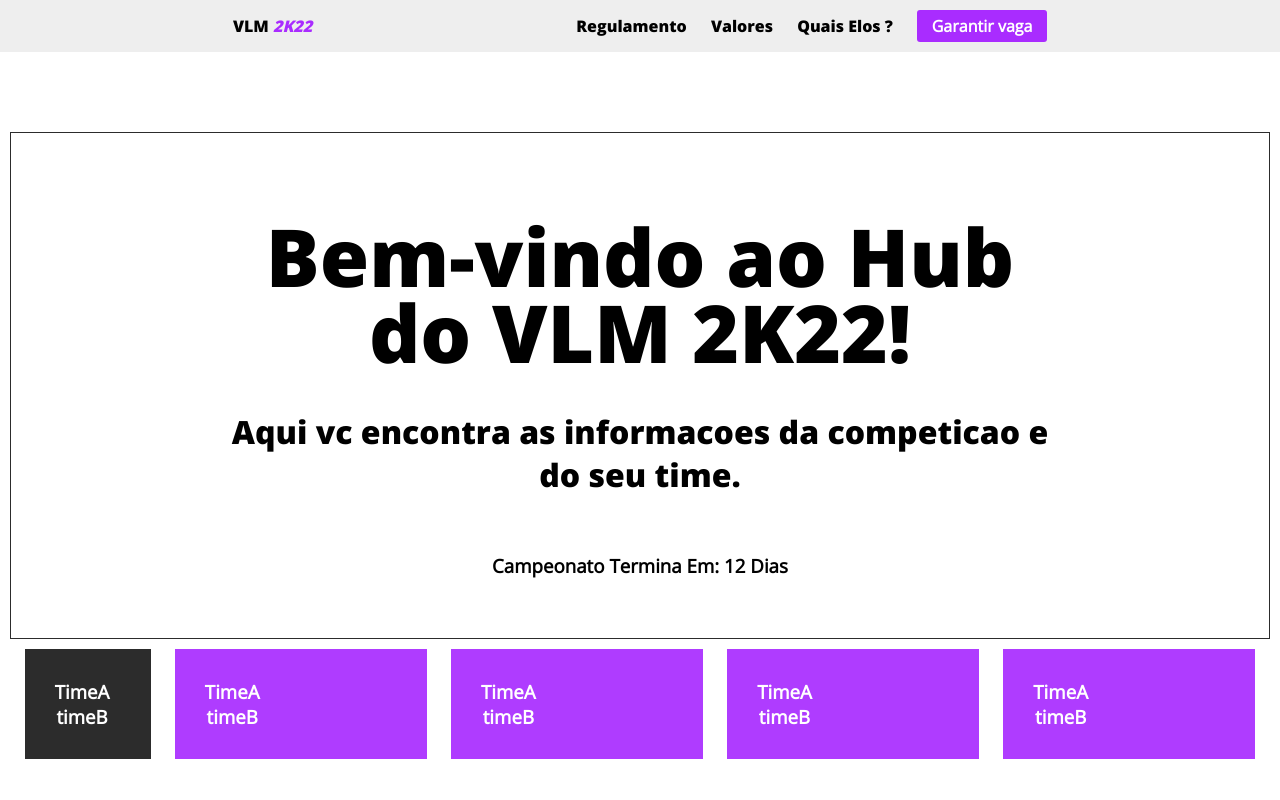
After one commit to ThomAlmeidaRD/valorant-leste-masters, a PHP site: page /hub.php in a window 1280 px wide. The commit adds this page. Run offline with PHP 8.4, Linux system fonts and the light colour scheme.

Commit message:
Ajustes de CSS

```diff
--- a/assets/css/branding.css
+++ b/assets/css/branding.css
@@ -2,6 +2,11 @@
     display: flex;
     justify-content: center;
     align-items: center;
+    position: absolute;
+    top: 50%;
+    right: 0;
+    bottom: 50%;
+    width: 100%;
 }
 
 .branding-content {
--- /dev/null
+++ b/assets/css/hub-banner.css
@@ -0,0 +1,56 @@
+.hub-banner-content {
+    width: 70%;
+    text-align: center;
+}
+
+.hub-banner-container {
+    display: flex;
+    justify-content: center;
+    align-items: center;
+    padding: 60px 20px;
+    border: 1px solid #2c2c2c;
+}
+
+.hub-banner-content h1 {
+    width: 100%;
+}
+.hub-banner-container p {
+    width: 100%;
+}
+
+.match-day-list{
+
+    display: flex;
+    justify-content: center;
+    align-items: center;
+}
+
+.match-day-list ul{
+    list-style: none;
+    padding-left: 0px;
+    width: 100%;
+    text-align: center
+}
+
+.match-day-list li{
+    margin: 10px;
+    display: inline-flex;
+    width: 20%;
+    background-color: #a92cffeb;
+    color: #fff;
+}
+
+.match-day{
+
+    padding: 30px;
+
+}
+
+.match-day-horario{
+    padding: 30px;
+}
+
+#horario{
+    width: 10%;
+    background-color: #2c2c2c;
+}
--- a/assets/css/main.css
+++ b/assets/css/main.css
@@ -6,6 +6,7 @@
 @import url('media-queries.css');
 @import url('form-modal.css');
 @import url('obrigrado.css');
+@import url('hub-banner.css');
 
 * {
     margin: 0px;
--- /dev/null
+++ b/hub.php
@@ -0,0 +1,31 @@
+<!DOCTYPE html>
+<html lang="en">
+
+<head>
+    <meta charset="UTF-8">
+    <meta http-equiv="X-UA-Compatible" content="IE=edge">
+    <meta name="viewport" content="width=device-width, initial-scale=1.0">
+    <link rel="stylesheet" href="assets/css/main.css">
+    <title>Document</title>
+    <?
+    include('inc/geral.php')
+    ?>
+</head>
+
+<body>
+    <?php
+    include('inc/navbar.php')
+    ?>
+
+
+    <div class="container">
+        <div class="container-content">
+            <?
+            include('inc/hub-banner.php')
+            ?>
+        </div>
+    </div>
+
+</body>
+
+</html>
--- /dev/null
+++ b/inc/hub-banner.php
@@ -0,0 +1,42 @@
+<div class="hub-banner-container">
+    <div class="hub-banner-content">
+        <h1>Bem-vindo ao Hub do VLM 2K22!</h1>
+        <p>Aqui vc encontra as informacoes da competicao e do seu time.</p>
+        <br>
+        <h3>Campeonato Termina Em: <b>12 Dias</b></h3>
+    </div>
+</div>
+<div class="match-day-list">
+    <ul>
+        <li id="horario">
+            <div class="match-day-horario">
+                <h3>TimeA</h3>
+                <h3>timeB</h3>
+            </div>
+        </li>
+        <li>
+            <div class="match-day">
+                <h3>TimeA</h3>
+                <h3>timeB</h3>
+            </div>
+        </li>
+        <li>
+            <div class="match-day">
+                <h3>TimeA</h3>
+                <h3>timeB</h3>
+            </div>
+        </li>
+        <li>
+            <div class="match-day">
+                <h3>TimeA</h3>
+                <h3>timeB</h3>
+            </div>
+        </li>
+        <li>
+            <div class="match-day">
+                <h3>TimeA</h3>
+                <h3>timeB</h3>
+            </div>
+        </li>
+    </ul>
+</div>
```
